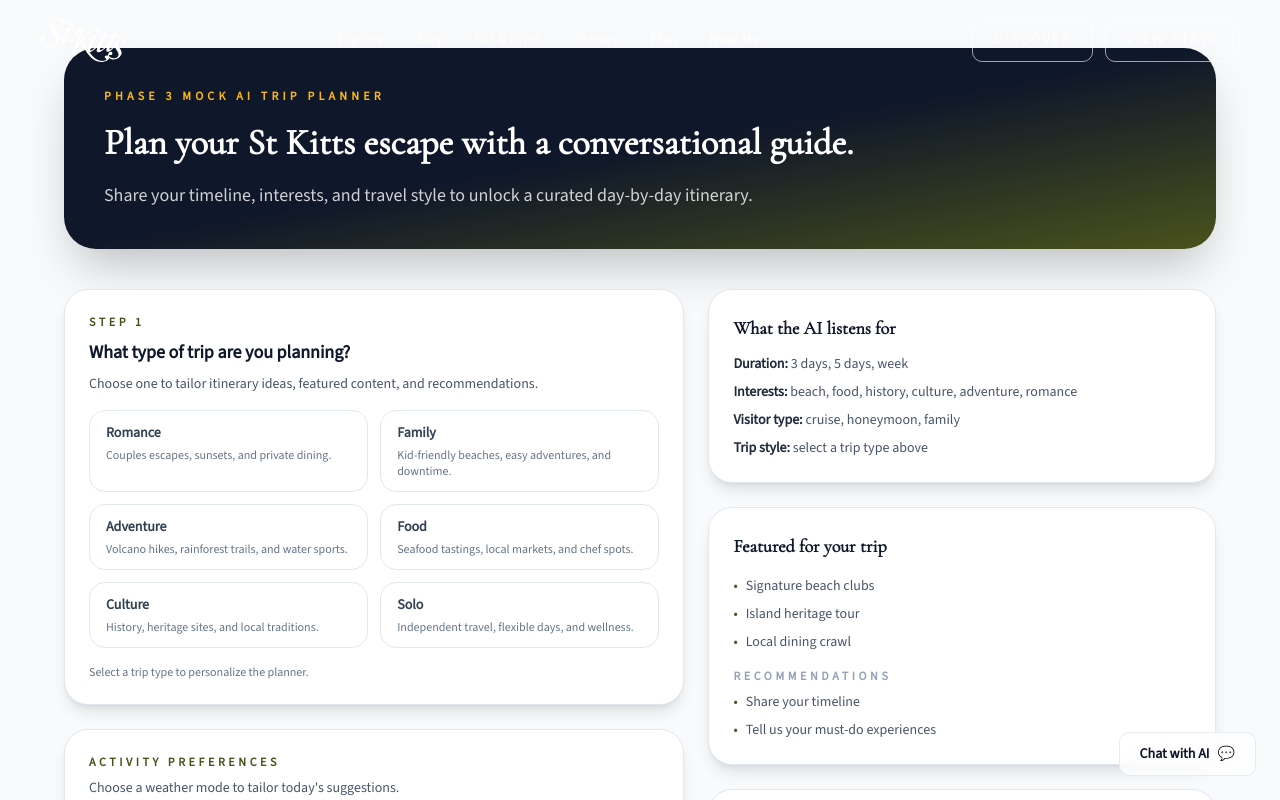
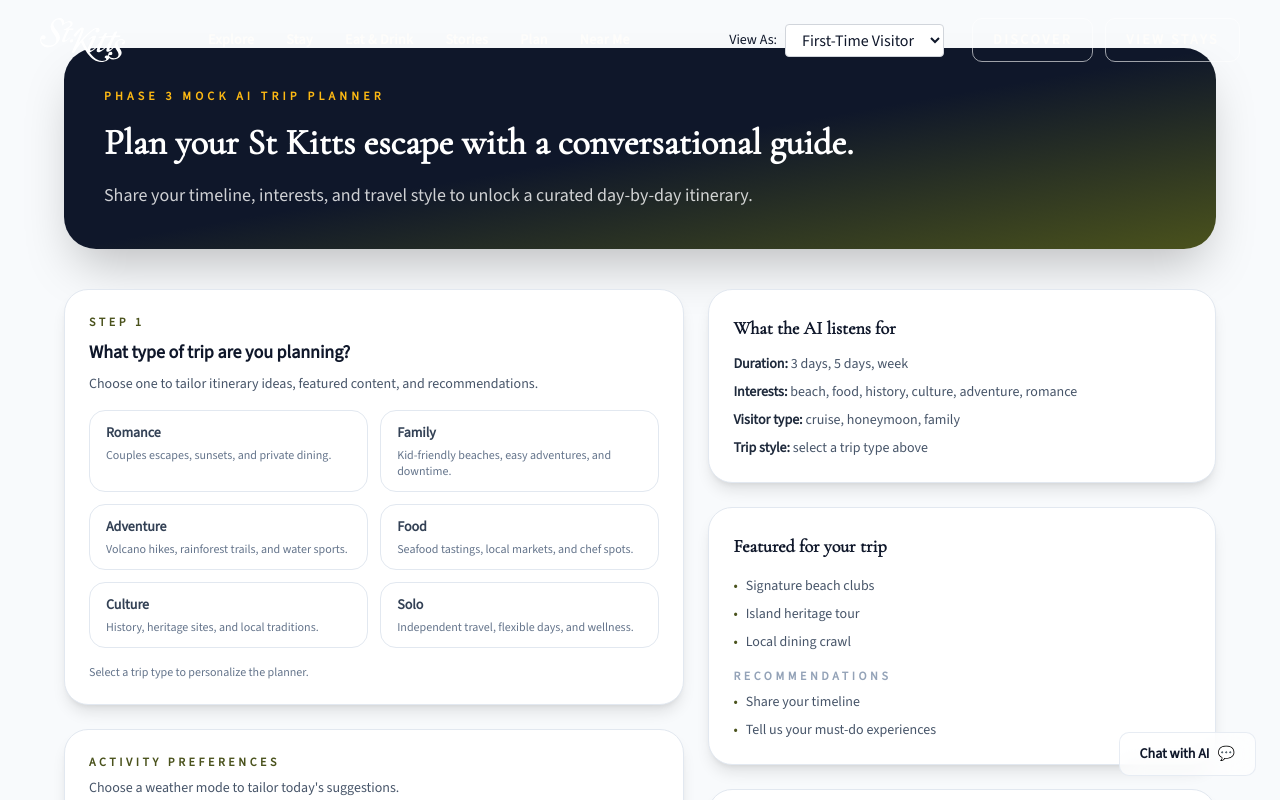
Before and after one commit to leahbrowne/kn, a Next.js app: page /plan-your-trip in a window 1280 px wide. Shown: the top 800 px of the page. Built offline with nearby package versions, Linux system fonts and the light colour scheme.

Commit message:
Fix home layout regression by restoring hero-first flow

```diff
--- a/app/Header.tsx
+++ b/app/Header.tsx
@@ -2,6 +2,8 @@
 
 import { useEffect, useState } from "react";
 
+import ViewAsSelector from "../components/ViewAsSelector";
+import { usePersonalisation } from "../hooks/usePersonalisation";
 import { useInstallPrompt } from "../lib/hooks/useInstallPrompt";
 
 const navLinks = [
@@ -18,6 +20,7 @@ export default function Header() {
   const [isScrolled, setIsScrolled] = useState(false);
   const { canInstall, dismissPrompt, isInstalled, promptInstall } =
     useInstallPrompt();
+  const { persona, setPersona } = usePersonalisation();
 
   const handleNavClick = () => setIsMenuOpen(false);
 
@@ -80,6 +83,7 @@ export default function Header() {
         </div>
 
         <div className="hidden items-center justify-end gap-3 lg:flex">
+          <ViewAsSelector persona={persona} setPersona={setPersona} />
           <a className="header-ghost-button" href="/discover">
             Discover
           </a>
--- a/app/ViewAsSelector.tsx
+++ /dev/null
@@ -1,40 +0,0 @@
-"use client";
-
-import { useEffect, useState } from "react";
-
-const DEFAULT_VISITOR_TYPE = "first-time";
-
-export default function ViewAsSelector() {
-  const [visitorType, setVisitorType] = useState(DEFAULT_VISITOR_TYPE);
-
-  useEffect(() => {
-    const storedVisitorType = window.localStorage.getItem("visitorType");
-    if (storedVisitorType) {
-      setVisitorType(storedVisitorType);
-    }
-  }, []);
-
-  return (
-    <div className="ml-auto hidden items-center gap-2 px-4 sm:flex">
-      <label className="text-sm font-medium" htmlFor="view-as-selector">
-        View As:
-      </label>
-      <select
-        id="view-as-selector"
-        className="rounded border border-gray-300 bg-white px-3 py-1"
-        onChange={(event) => {
-          const nextValue = event.target.value;
-          window.localStorage.setItem("visitorType", nextValue);
-          setVisitorType(nextValue);
-          window.location.reload();
-        }}
-        value={visitorType}
-      >
-        <option value="first-time">First-Time Visitor</option>
-        <option value="cruise">Cruise Visitor</option>
-        <option value="returning">Returning Visitor</option>
-        <option value="romance">Romance Seeker</option>
-      </select>
-    </div>
-  );
-}
--- a/app/layout.tsx
+++ b/app/layout.tsx
@@ -4,6 +4,7 @@ import "./globals.css";
 
 import Chatbot from "../components/Chatbot";
 import Footer from "../components/Footer";
+import { PersonalisationProvider } from "../context/PersonalisationContext";
 import Header from "./Header";
 
 export const metadata = {
@@ -29,12 +30,14 @@ export default function RootLayout({ children }: { children: ReactNode }) {
   return (
     <html lang="en">
       <body className="bg-slate-50 text-slate-900">
+        <PersonalisationProvider>
           <div className="flex min-h-screen flex-col">
             <Header />
             <main className="flex-1">{children}</main>
             <Footer />
           </div>
           <Chatbot />
+        </PersonalisationProvider>
       </body>
     </html>
   );
--- a/app/page.tsx
+++ b/app/page.tsx
@@ -1,62 +1,6 @@
 export default function Home() {
   return (
     <>
-      <section className="space-y-10">
-            <div className="rounded-3xl border border-slate-200 bg-white p-8 shadow-sm">
-              <p className="text-sm font-semibold uppercase tracking-[0.2em] text-secondary">
-                Personalized for you
-              </p>
-              <h2 className="mt-4 text-3xl font-semibold text-slate-900">
-                Discover St Kitts with a fresh, vibrant palette
-              </h2>
-              <p className="mt-3 text-base text-slate-600">
-                The demo homepage highlights destination inspiration, PWA features, and a
-                personalized planning journey for every visitor segment.
-              </p>
-              <div className="mt-6 flex flex-wrap gap-4">
-                <button className="rounded-full bg-accent px-6 py-3 text-sm font-semibold text-white">
-                  Start Planning
-                </button>
-                <button className="rounded-full border border-primary px-6 py-3 text-sm font-semibold text-primary">
-                  View Itinerary
-                </button>
-              </div>
-            </div>
-
-            <div className="grid gap-6 md:grid-cols-3">
-              {[
-                {
-                  title: "PWA-ready journeys",
-                  description: "Save itineraries offline and explore on the go.",
-                },
-                {
-                  title: "Smart trip planner",
-                  description: "AI-inspired recommendations tuned to your interests.",
-                },
-                {
-                  title: "Live island updates",
-                  description: "Stay in sync with events, weather, and local tips.",
-                },
-              ].map((card) => (
-                <div
-                  key={card.title}
-                  className="rounded-2xl border border-slate-200 bg-white p-6"
-                >
-                  <div className="flex h-10 w-10 items-center justify-center rounded-full bg-secondary/20 text-secondary">
-                    <span className="text-lg font-semibold">●</span>
-                  </div>
-                  <h3 className="mt-4 text-lg font-semibold text-slate-900">
-                    {card.title}
-                  </h3>
-                  <p className="mt-2 text-sm text-slate-600">{card.description}</p>
-                  <p className="mt-4 text-sm font-semibold text-primary">
-                    Learn more →
-                  </p>
-                </div>
-              ))}
-            </div>
-      </section>
-
       <main className="bg-stone-50 text-slate-100">
       <section
         className="relative flex min-h-[95vh] items-center"
--- a/app/plan-your-trip/page.tsx
+++ b/app/plan-your-trip/page.tsx
@@ -4,6 +4,7 @@ import { useEffect, useMemo, useState } from 'react';
 
 import { getTripPlannerResponse } from '../../lib/mock-trip-planner';
 import { useWeatherMode } from '../../lib/hooks/useWeatherMode';
+import { usePersonalisation } from '../../hooks/usePersonalisation';
 
 type PlannerMessage = {
   id: string;
@@ -30,8 +31,6 @@ type ItineraryTemplate = {
 };
 
 const typingDots = ['0', '150', '300'];
-const TRIP_PERSONA_STORAGE_KEY = 'tripPersona';
-
 const tripPersonaOptions = [
   {
     value: 'romance',
@@ -199,7 +198,7 @@ const shareItinerary = async (itinerary: ItineraryTemplate) => {
 };
 
 export default function PlanYourTripPage() {
-  const [tripPersona, setTripPersona] = useState<TripPersonaKey | null>(null);
+  const { tripPersona, setTripPersona } = usePersonalisation();
   const [messages, setMessages] = useState<PlannerMessage[]>([
     {
       id: 'intro',
@@ -214,17 +213,7 @@ export default function PlanYourTripPage() {
     () => getSavedItineraries().map((item) => item.title)
   );
 
-  useEffect(() => {
-    const storedPersona = window.localStorage.getItem(
-      TRIP_PERSONA_STORAGE_KEY
-    ) as TripPersonaKey | null;
-    if (
-      storedPersona &&
-      tripPersonaOptions.some((option) => option.value === storedPersona)
-    ) {
-      setTripPersona(storedPersona);
-    }
-  }, []);
+
 
   const activePersona =
     tripPersonaOptions.find((option) => option.value === tripPersona) ??
@@ -307,10 +296,6 @@ export default function PlanYourTripPage() {
                         name="tripPersona"
                         onChange={() => {
                           setTripPersona(option.value);
-                          window.localStorage.setItem(
-                            TRIP_PERSONA_STORAGE_KEY,
-                            option.value
-                          );
                         }}
                         type="radio"
                         value={option.value}
--- /dev/null
+++ b/components/ViewAsSelector.tsx
@@ -0,0 +1,46 @@
+"use client";
+
+import { usePersonalisation } from "../hooks/usePersonalisation";
+
+type ViewAsSelectorProps = {
+  persona?: string;
+  setPersona?: (value: string) => void;
+};
+
+const visitorOptions = [
+  { value: "first-time", label: "First-Time Visitor" },
+  { value: "cruise", label: "Cruise Visitor" },
+  { value: "returning", label: "Returning Visitor" },
+  { value: "romance", label: "Romance Seeker" },
+];
+
+export default function ViewAsSelector({
+  persona: personaProp,
+  setPersona: setPersonaProp,
+}: ViewAsSelectorProps) {
+  const context = usePersonalisation();
+  const persona = personaProp ?? context.persona;
+  const setPersona = setPersonaProp ?? context.setPersona;
+
+  return (
+    <div className="ml-auto hidden items-center gap-2 px-4 sm:flex">
+      <label className="text-sm font-medium" htmlFor="view-as-selector">
+        View As:
+      </label>
+      <select
+        id="view-as-selector"
+        className="rounded border border-gray-300 bg-white px-3 py-1"
+        onChange={(event) => {
+          setPersona(event.target.value);
+        }}
+        value={persona}
+      >
+        {visitorOptions.map((option) => (
+          <option key={option.value} value={option.value}>
+            {option.label}
+          </option>
+        ))}
+      </select>
+    </div>
+  );
+}
--- /dev/null
+++ b/context/PersonalisationContext.tsx
@@ -0,0 +1,106 @@
+"use client";
+
+import {
+  createContext,
+  useCallback,
+  useContext,
+  useEffect,
+  useMemo,
+  useState,
+  type ReactNode,
+} from "react";
+
+const VISITOR_TYPE_STORAGE_KEY = "visitorType";
+const TRIP_PERSONA_STORAGE_KEY = "tripPersona";
+
+export const DEFAULT_PERSONA = "first-time";
+
+type PersonalisationFilters = Record<string, string | null>;
+
+type PersonalisationContextValue = {
+  persona: string;
+  setPersona: (value: string) => void;
+  tripPersona: string | null;
+  setTripPersona: (value: string | null) => void;
+  filters: PersonalisationFilters;
+  setFilter: (key: string, value: string | null) => void;
+  clearFilters: () => void;
+};
+
+const PersonalisationContext = createContext<PersonalisationContextValue | null>(
+  null
+);
+
+export function PersonalisationProvider({ children }: { children: ReactNode }) {
+  const [persona, setPersonaState] = useState(DEFAULT_PERSONA);
+  const [tripPersona, setTripPersonaState] = useState<string | null>(null);
+  const [filters, setFilters] = useState<PersonalisationFilters>({});
+
+  useEffect(() => {
+    const storedPersona = window.localStorage.getItem(VISITOR_TYPE_STORAGE_KEY);
+    if (storedPersona) {
+      setPersonaState(storedPersona);
+    }
+
+    const storedTripPersona = window.localStorage.getItem(TRIP_PERSONA_STORAGE_KEY);
+    if (storedTripPersona) {
+      setTripPersonaState(storedTripPersona);
+    }
+  }, []);
+
+  const setPersona = useCallback((value: string) => {
+    setPersonaState(value);
+    window.localStorage.setItem(VISITOR_TYPE_STORAGE_KEY, value);
+  }, []);
+
+  const setTripPersona = useCallback((value: string | null) => {
+    setTripPersonaState(value);
+    if (value) {
+      window.localStorage.setItem(TRIP_PERSONA_STORAGE_KEY, value);
+      return;
+    }
+    window.localStorage.removeItem(TRIP_PERSONA_STORAGE_KEY);
+  }, []);
+
+  const setFilter = useCallback((key: string, value: string | null) => {
+    setFilters((previousFilters) => ({
+      ...previousFilters,
+      [key]: value,
+    }));
+  }, []);
+
+  const clearFilters = useCallback(() => {
+    setFilters({});
+  }, []);
+
+  const value = useMemo(
+    () => ({
+      persona,
+      setPersona,
+      tripPersona,
+      setTripPersona,
+      filters,
+      setFilter,
+      clearFilters,
+    }),
+    [persona, setPersona, tripPersona, setTripPersona, filters, setFilter, clearFilters]
+  );
+
+  return (
+    <PersonalisationContext.Provider value={value}>
+      {children}
+    </PersonalisationContext.Provider>
+  );
+}
+
+export function usePersonalisationContext() {
+  const contextValue = useContext(PersonalisationContext);
+
+  if (!contextValue) {
+    throw new Error(
+      "usePersonalisation must be used within a PersonalisationProvider"
+    );
+  }
+
+  return contextValue;
+}
--- /dev/null
+++ b/hooks/usePersonalisation.ts
@@ -0,0 +1,7 @@
+"use client";
+
+import { usePersonalisationContext } from "../context/PersonalisationContext";
+
+export function usePersonalisation() {
+  return usePersonalisationContext();
+}
```
Also changed, not shown: lib/hooks/useTodaysSuggestions.ts (+5 -3 lines). Lines whose indentation alone changed are shown as unchanged.
